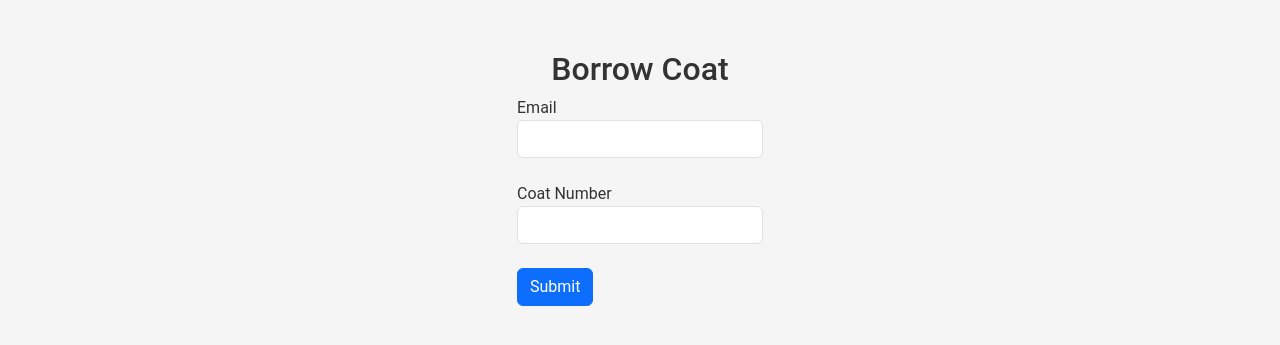
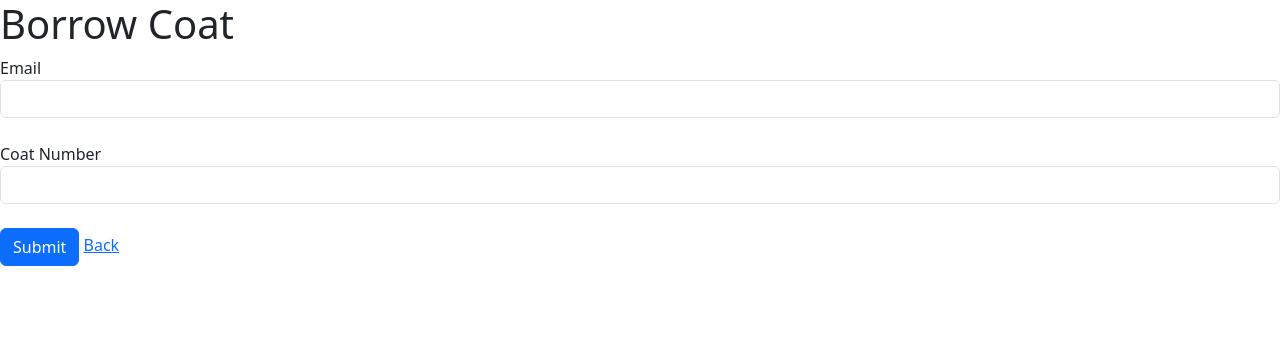
Before and after one commit to sidart069/CoatCheck-NYU-Wasserman, a Flask app: page /borrow in a window 1280 px wide. Shown: the top 345 px of the page. Run offline with Flask 3, Linux system fonts and the light colour scheme.

Commit message:
Add files via upload

```diff
--- a/templates/borrow.html
+++ b/templates/borrow.html
@@ -9,7 +9,7 @@
       integrity="sha384-KK94CHFLLe+nY2dmCWGMq91rCGa5gtU4mk92HdvYe+M/SXH301p5ILy+dN9+nJOZ"
       crossorigin="anonymous"
     />
-    <link rel="stylesheet" href="style.css" />
+   <link rel= "stylesheet" type= "text/css" href= "{{ url_for('static',filename='styles/style.css') }}">
   </head>
   <body>
     <h1>Borrow Coat</h1>
@@ -41,6 +41,7 @@
 
         <br />
         <input class="btn btn-primary" type="submit" value="Submit" />
+        <a href="/">Back</a>
       </form>
     </div>
     <script
--- a/templates/borrow_success.html
+++ b/templates/borrow_success.html
@@ -8,7 +8,7 @@
       integrity="sha384-KK94CHFLLe+nY2dmCWGMq91rCGa5gtU4mk92HdvYe+M/SXH301p5ILy+dN9+nJOZ"
       crossorigin="anonymous"
     />
-    <link rel="stylesheet" href="style.css" />
+   <link rel= "stylesheet" type= "text/css" href= "{{ url_for('static',filename='styles/style.css') }}">
   </head>
   <body>
     <h1>Coat Borrowing System</h1>
@@ -21,5 +21,6 @@
       integrity="sha384-ENjdO4Dr2bkBIFxQpeoTz1HIcje39Wm4jDKdf19U8gI4ddQ3GYNS7NTKfAdVQSZe"
       crossorigin="anonymous"
     ></script>
+   <a href="/">Back</a>
   </body>
 </html>
--- a/templates/index.html
+++ b/templates/index.html
@@ -2,7 +2,7 @@
 <html>
   <head>
     <title>Coat Borrowing System</title>
-    <link rel="stylesheet" href="style.css" />
+    <link rel= "stylesheet" type= "text/css" href= "{{ url_for('static',filename='styles/style.css') }}">
     <link
       href="https://cdn.jsdelivr.net/npm/bootstrap@5.3.0-alpha3/dist/css/bootstrap.min.css"
       rel="stylesheet"
--- a/templates/return.html
+++ b/templates/return.html
@@ -7,12 +7,12 @@
       integrity="sha384-KK94CHFLLe+nY2dmCWGMq91rCGa5gtU4mk92HdvYe+M/SXH301p5ILy+dN9+nJOZ"
       crossorigin="anonymous"
     />
-    <link rel="stylesheet" href="style.css" />
+    <link rel= "stylesheet" type= "text/css" href= "{{ url_for('static',filename='styles/style.css') }}">
   </head>
   <body>
     <h1>Return Coat</h1>
     <div class="box-container">
-      <form method="POST" action="/borrow">
+      <form method="POST" action="/return">
         <br />
         <div class="form-group">
           <label for="coat_number">Coat Number</label>
@@ -27,6 +27,7 @@
 
         <br />
         <input class="btn btn-primary" type="submit" value="Submit" />
+         <a href="/">Back</a>
       </form>
     </div>
     <script
--- a/templates/return_success.html
+++ b/templates/return_success.html
@@ -8,13 +8,15 @@
       integrity="sha384-KK94CHFLLe+nY2dmCWGMq91rCGa5gtU4mk92HdvYe+M/SXH301p5ILy+dN9+nJOZ"
       crossorigin="anonymous"
     />
-    <link rel="stylesheet" href="style.css" />
+  <link rel= "stylesheet" type= "text/css" href= "{{ url_for('static',filename='styles/style.css') }}">
   </head>
   <body>
     <h1>Coat Borrowing System</h1>
     <p>
       Thank you for returning the coat with number {{ coat_number }}. Thanks for
       visiting NYU Wasserman!
+      <br><br>
+      <a href="/">Back</a>
     </p>
     <script
       src="https://cdn.jsdelivr.net/npm/bootstrap@5.3.0-alpha3/dist/js/bootstrap.bundle.min.js"
```
